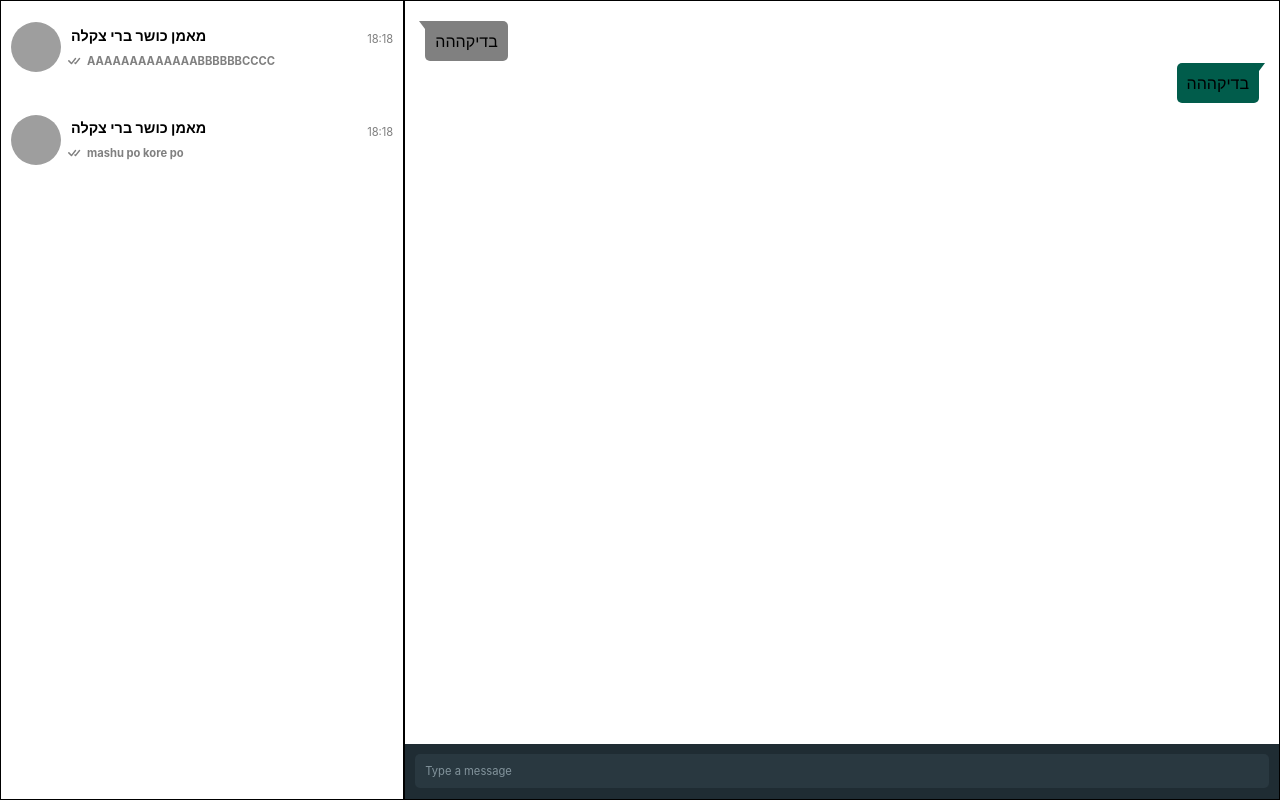
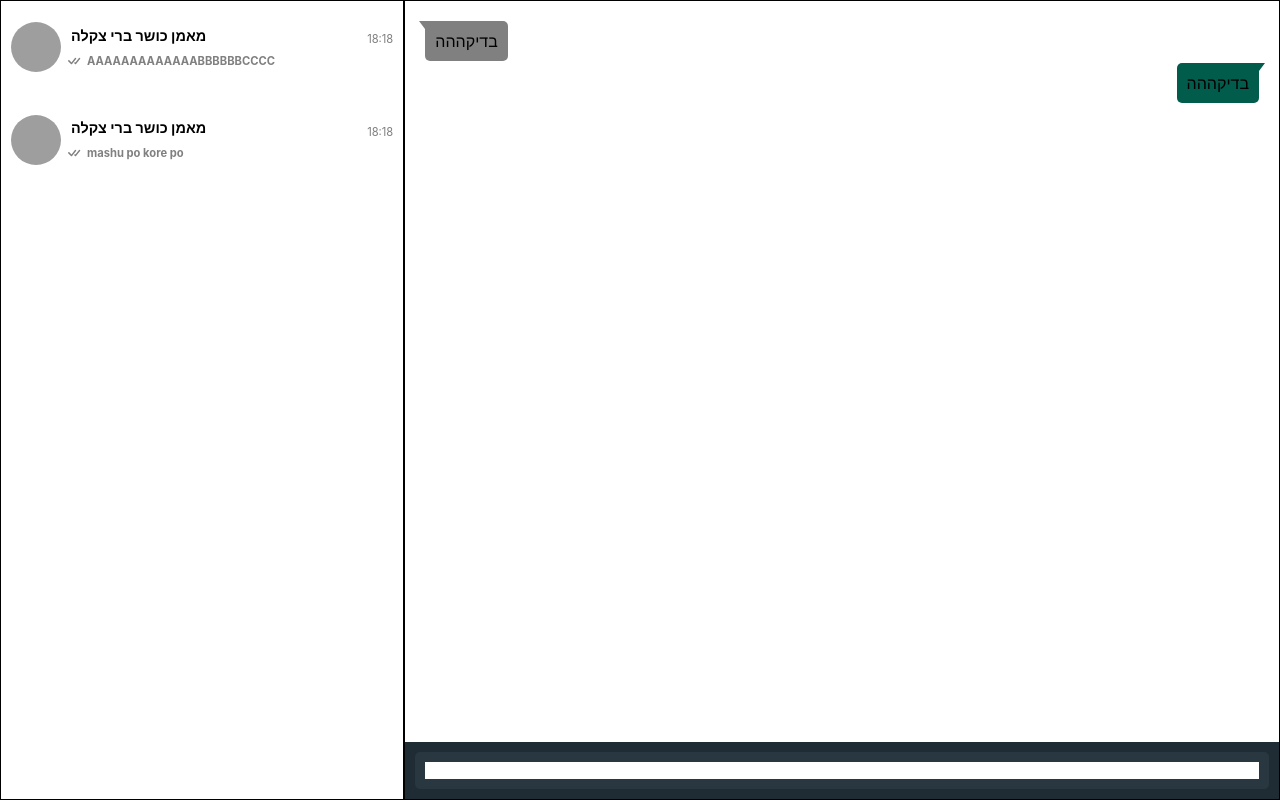
Before and after one commit to Talkoosh/whatsapp-clone, a React (Create React App) app: page / in a window 1280 px wide. Built offline with nearby package versions, Linux system fonts and the light colour scheme; grey boxes are pictures that could not be loaded.

Commit message:
message text area resized upwards and adds rows

```diff
--- a/src/components/SendMessage/SendMessage.js
+++ b/src/components/SendMessage/SendMessage.js
@@ -2,21 +2,27 @@ import React, { useRef, useState } from 'react';
 import styles from './sendMessage.module.css';
 
 export function SendMessage() {
-    const textAreaRef = useRef();
+    const containerRef = useRef();
     const [rows, setRows] = useState([]);
 
-    const handleKeyPress = (ev) => {
+    function handleKeyPress(ev) {
         if (ev.keyCode === 13) {
             ev.preventDefault();
             if (ev.shiftKey) {
-                setRows((prevState) => [<input className={styles.messageRow}></input>, ...prevState]);
+                setRows((prevState) => [<input onKeyDown={handleKeyPress} className={styles.messageRow} data-index={prevState.length} />, ...prevState]);
             }
         }
-    };
+        if (ev.keyCode === 8) {
+            const index = ev.target.dataset.index;
+        }
+    }
+
+    const containerHeight = 55 + rows.length * rows[0]?.height;
     return (
-        <section className={styles.container}>
-            <div ref={textAreaRef} onKeyDown={handleKeyPress} contentEditable className={styles.messageText}>
+        <section style={{ height: containerHeight + 'px' }} ref={containerRef} className={styles.container}>
+            <div className={styles.messageTextContainer}>
                 {rows}
+                <input className={styles.messageRow} onKeyDown={handleKeyPress} />
             </div>
         </section>
     );
--- a/src/components/SendMessage/sendMessage.module.css
+++ b/src/components/SendMessage/sendMessage.module.css
@@ -3,15 +3,13 @@
     bottom: 0;
     left: 0;
     width: 100%;
-    height: 55px;
     background-color: var(--layout-general);
     padding: 10px;
 }
 
-.messageText {
+.messageTextContainer {
     border-radius: 5px;
     padding: 10px 10px;
-    /* min-height: 30px; */
     text-align: left;
     background-color: var(--message-text);
     font-size: 0.7rem;
@@ -27,6 +25,8 @@
 
 .messageRow {
     width: 100%;
-    height: 10px;
+    /* height: 100%; */
     background-color: white;
+    outline: none;
+    border: none;
 }
```
